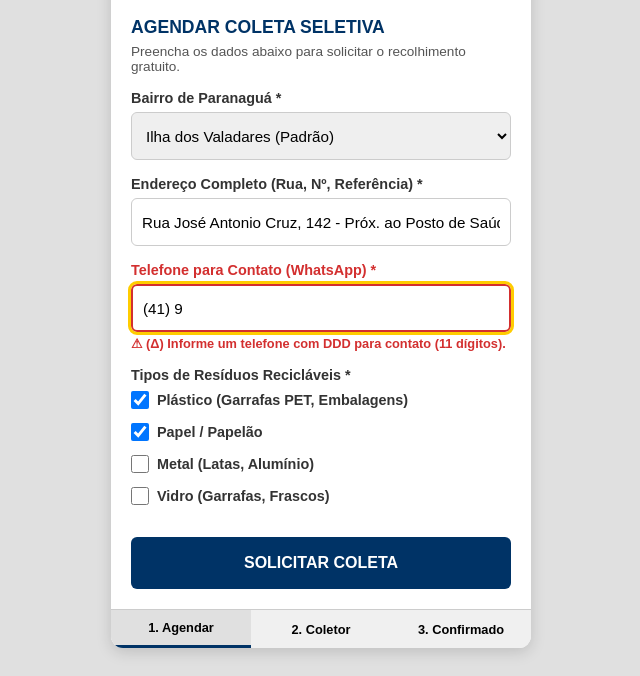
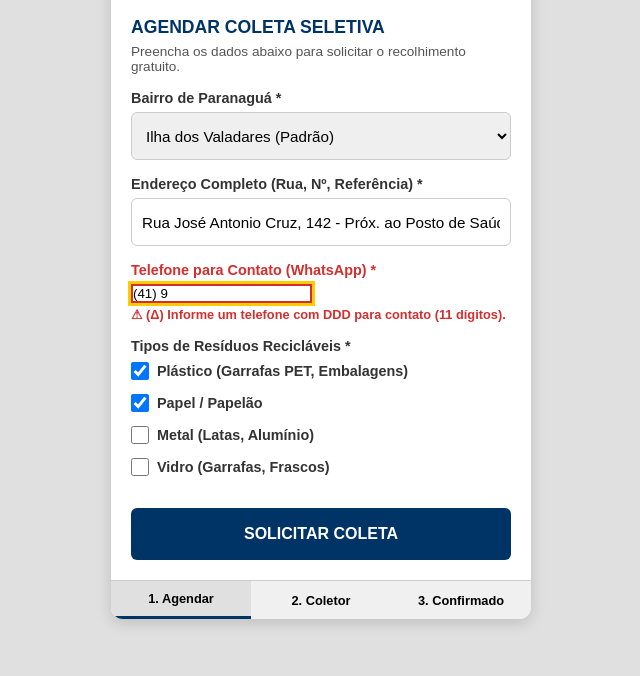
Before and after one commit to leandroandrioli/ecorota, a plain HTML site: page index.html in a window 1280 px wide. Shown: the part 124-800 px from the top of the page, without its empty margins (319-959 px from the left). Drawn offline with Linux system fonts and the light colour scheme.

Commit message:
Alterado o tamanho do campo no formulário referente ao número do telefone para 15 caractres.

```diff
--- a/index.html
+++ b/index.html
@@ -299,7 +299,15 @@
 
           <div class="form-group">
             <label for="telefone" style="color: var(--error);">Telefone para Contato (WhatsApp) *</label>
-            <input type="text" id="telefone" class="input-error" value="(41) 9" required />
+            <input
+              type="tel"
+              id="telefone"
+              class="input-error"
+              value="(41) 9"
+              maxlength="15"
+              inputmode="numeric"
+              required
+            />
             <div class="error-msg">⚠ (Δ) Informe um telefone com DDD para contato (11 dígitos).</div>
           </div>
 
```
